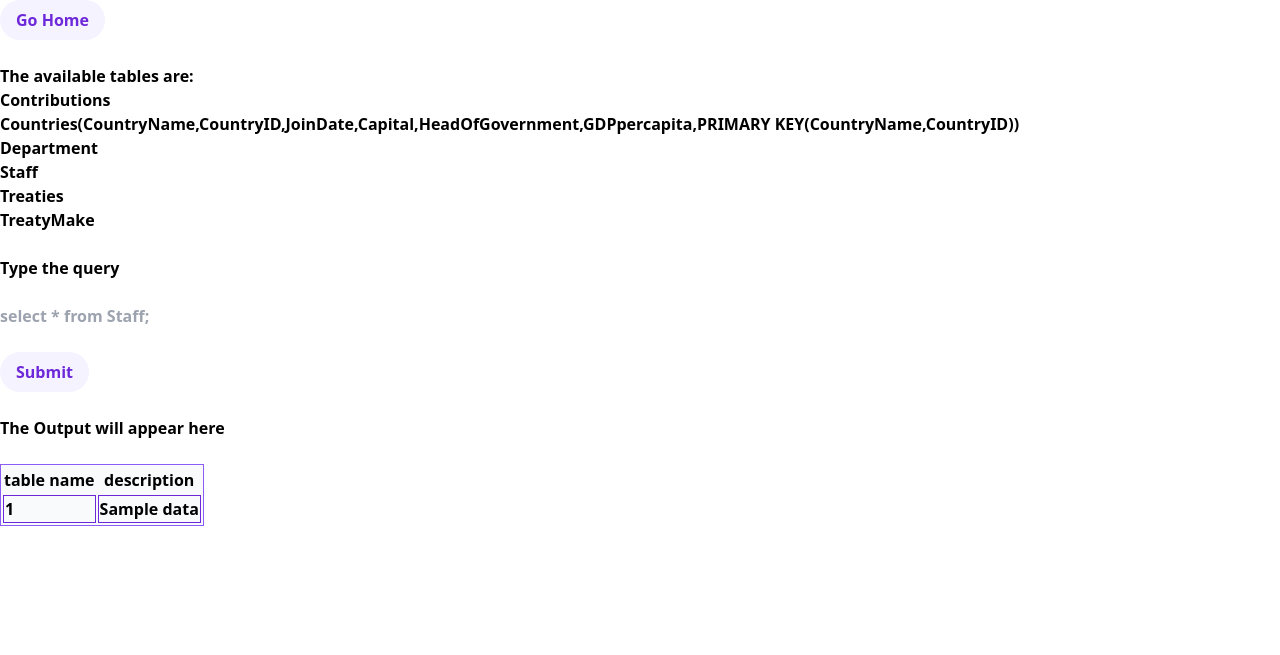
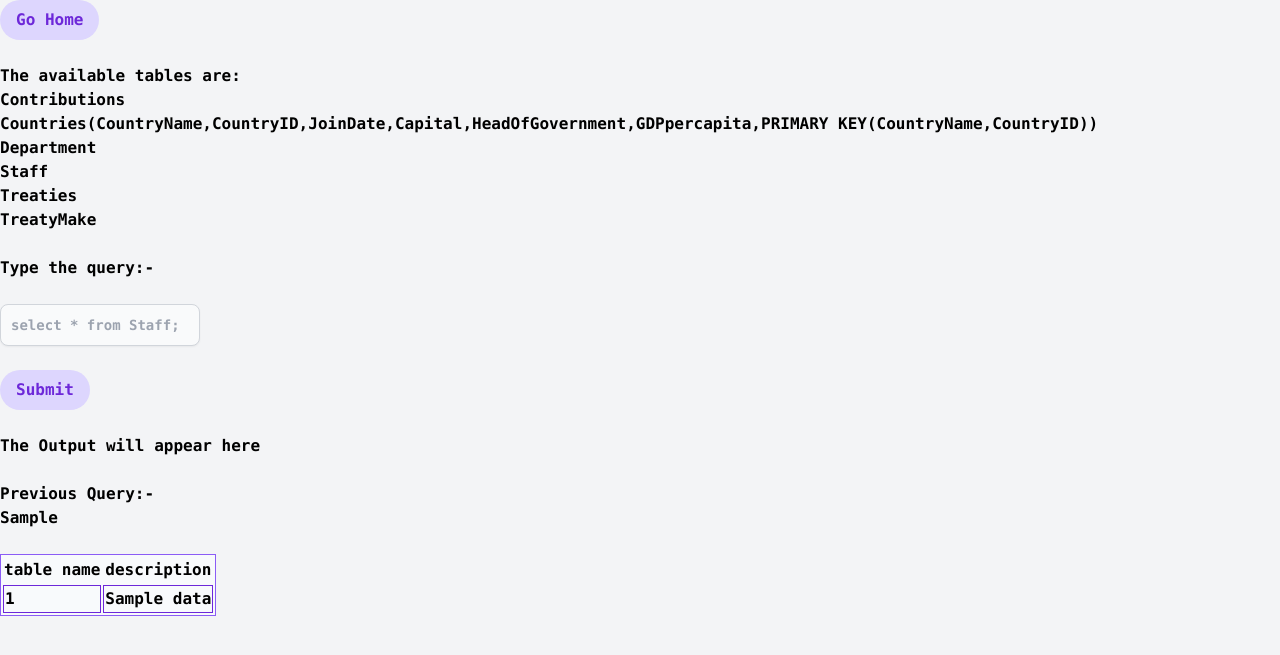
Before and after one commit to bgsourav/DB-App, a Flask app: template templates/input.html in a window 1280 px wide. Shown: the top 655 px of the page. Run offline with Flask 2, Linux system fonts and the light colour scheme; the template is opened without the code that fills it: most values are stand-ins (such as "Sample title", 1, 10 or a date in 2020); some libraries are stand-ins or nearby versions.

Commit message:
prevQueriesvisibility

```diff
--- a/app.py
+++ b/app.py
@@ -9,6 +9,8 @@ connection = mysql.connector.connect(user="me",
                                          port=3306)
 cursor = connection.cursor()
 cursor.execute("use EUManagementsystem;")
+
+prev_query = "None"
 
 
 @app.route('/',methods= ['GET'])
@@ -22,15 +24,21 @@ def index():  # put application's code here
 @app.route('/inp', methods=['GET', 'POST'])
 def que_exec():
     if request.method == "POST":
-        query = request.form["query"]
+        tempo = request.form["query"]
+        query = tempo
         cursor.execute(query)
         values = cursor.fetchall()
         que = values
         que = str(que)
         x = que.split("), (")
-        return render_template("input.html", data = x)
+        return render_template("input.html", data = x, Qp=tempo)
     else:
-        return render_template("input.html", data = [])
+        return render_template("input.html", data = [],Qp = prev_query)
+
+
+@app.route('/trial',methods=['GET', 'POST'])
+def run_rec():
+    render_template("/react-comp/public/index.html")
 
 
 if __name__ == '__main__':
--- a/templates/input.html
+++ b/templates/input.html
@@ -5,37 +5,42 @@
     <title>QueryExecutor</title>
 </head>
 <script src="https://cdn.tailwindcss.com"></script>
-<body class="font-bold ">
-    <button onclick="window.location='/';" class = "py-2 px-4 text-violet-700 rounded-full font-semibold bg-violet-50 hover:bg-violet-800 hover:text-violet-50" value="click here" >
+<script src="https://unpkg.com/react@16/umd/react.development.js"></script>
+<script src="https://unpkg.com/react-dom@16/umd/react-dom.development.js"></script>
+<script src="https://unpkg.com/babel-standalone@6.15.0/babel.min.js"></script>
+<body class="font-mono font-bold bg-gray-100">
+    <button onclick="window.location='/';" class = "py-2 px-4 text-violet-700 rounded-full font-semibold bg-violet-200 hover:bg-violet-800 hover:text-violet-50" value="click here" >
         Go Home
     </button>
     <br/>
     <br/>
     The available tables are:
-    <ul class="list-none hover:list-disc">
+    <ol class="list-none hover:list-disc">
         <li>Contributions</li>
         <li>Countries(CountryName,CountryID,JoinDate,Capital,HeadOfGovernment,GDPpercapita,PRIMARY KEY(CountryName,CountryID))</li>
         <li>Department</li>
         <li>Staff</li>
         <li>Treaties</li>
         <li>TreatyMake</li>
-    </ul>
+    </ol>
     <br/>
-    <form action="#" method = "post" onsubmit = "x.value = a.value">
-        <p>Type the query</p>
+    <form action="#" method = "post" onsubmit="">
+        <p class="underline-offset-8 ">Type the query:-</p>
         <br/>
-        <p><input type="text" class="focus:caret-pink-700" id = "a" name = "query" placeholder="select * from Staff;" required/></p>
+        <p><input type="text" class="shadow-sm bg-gray-50 border border-gray-300 text-gray-900 text-sm rounded-lg focus:ring-blue-500 focus:border-blue-500 p-2.5 dark:bg-violet-100 dark:border-violet-800 dark:placeholder-gray-400 dark:text-violet dark:focus:ring-blue-500 dark:focus:border-blue-500 dark:shadow-sm-light" id = "a" name = "query" placeholder="select * from Staff;" required/></p>
         <br/>
 
-        <p><input type="submit" class = "py-2 px-4 text-violet-700 rounded-full font-semibold bg-violet-50 hover:bg-violet-800 hover:text-violet-50" value = "Submit"/></p>
+        <p><input type="submit" class = "py-2 px-4 text-violet-700 rounded-full font-semibold bg-violet-200 hover:bg-violet-800 hover:text-violet-50" value = "Submit"/></p>
         <br/>
         <h3>
             <p>The Output will appear here<br/></p>
         </h3>
     <br/>
         <div class="bg-black-100 ">
-        <output name = "x" for = "query">
-        </output>
+        <div id="my-class">
+            <h1>Previous Query:- <p>{{ Qp }}</p></h1>
+        </div>
+        <br/>
         <output name = "out" for = "Submit">
             <table class="border-separate border border-violet-500 bg-slate-50 table-auto">
                 <thead>
@@ -64,5 +69,6 @@
         </output>
     </div>
     </form>
+
 </body>
 </html>
```
